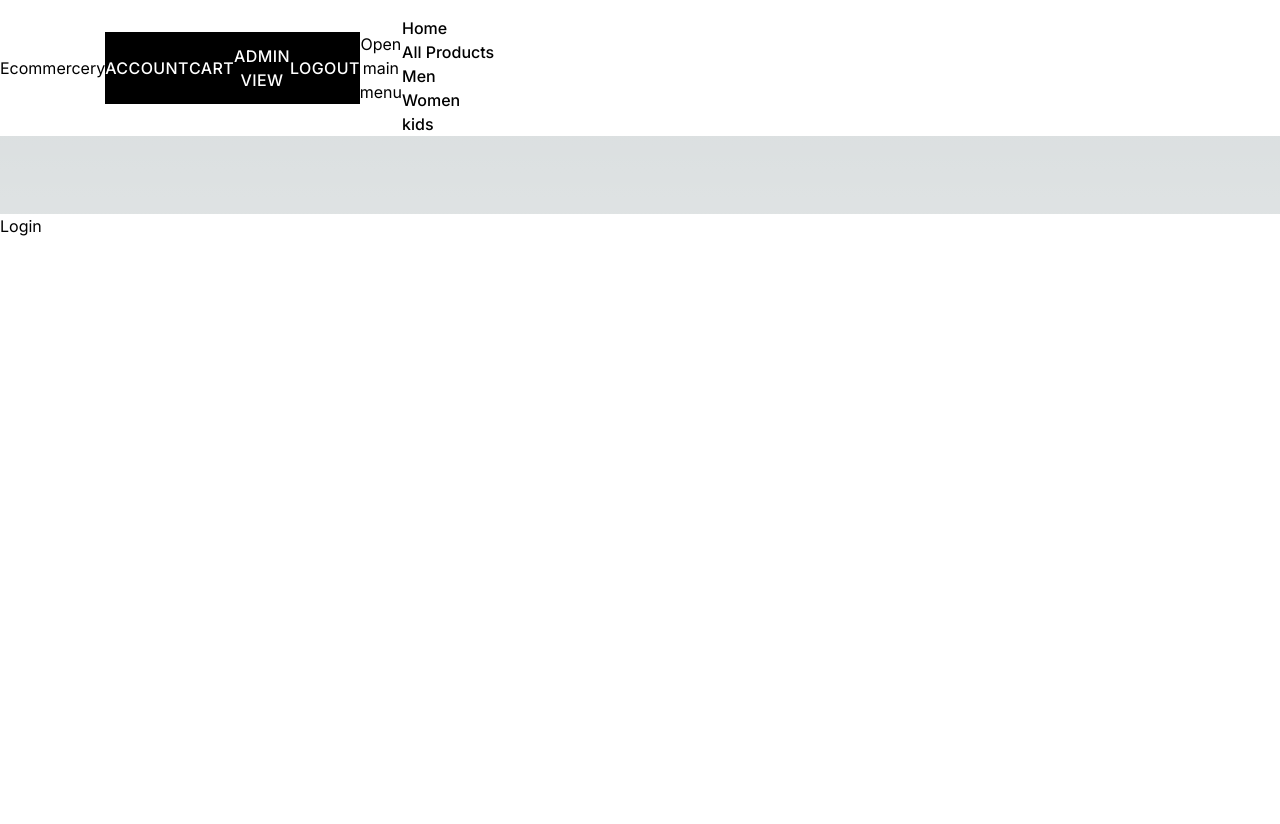
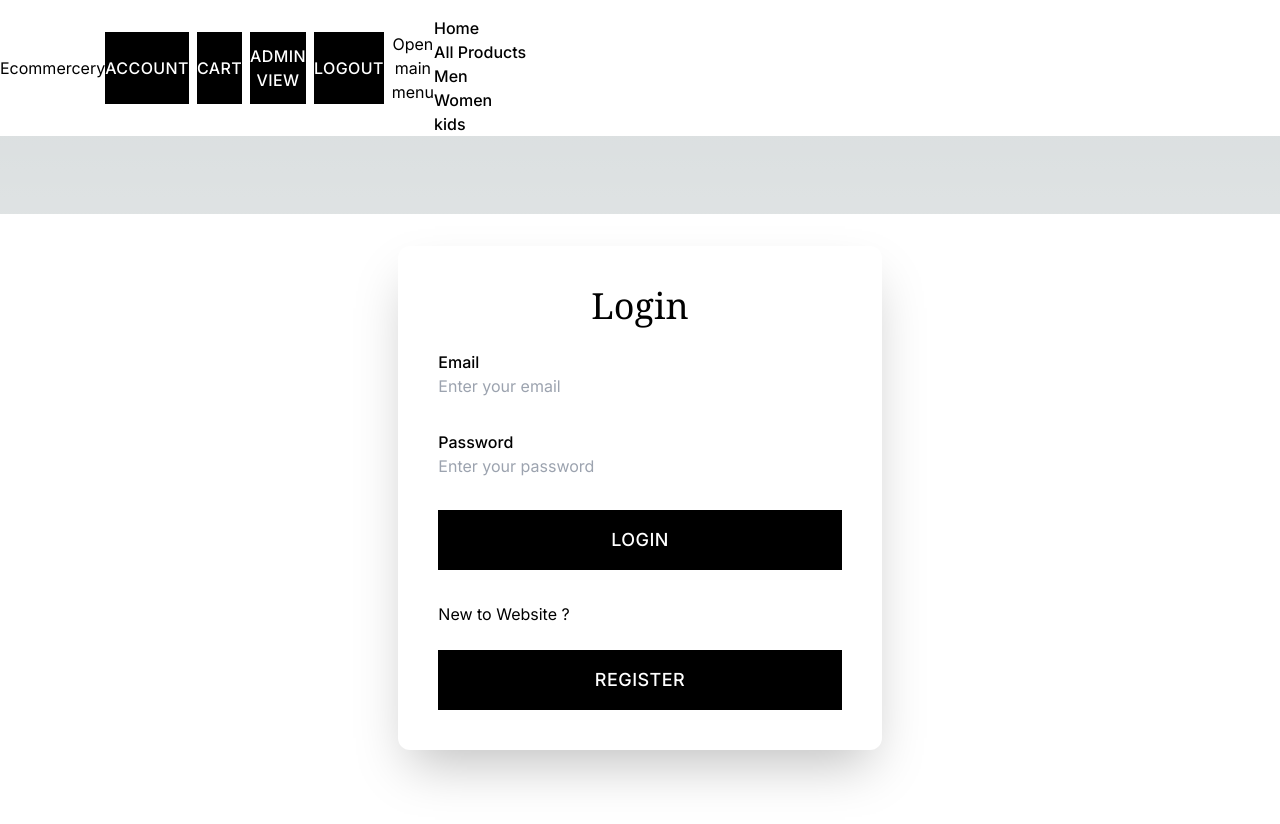
Before and after one commit to joswinshogi/E-commerce, a Next.js app in the folder ecommerce/: page /login in a window 1280 px wide. Shown: the top 824 px of the page. Built offline with nearby package versions, Linux system fonts and the light colour scheme.

Commit message:
login-page-completed

```diff
--- a/ecommerce/package.json
+++ b/ecommerce/package.json
@@ -18,8 +18,8 @@
     "jsonwebtoken": "^9.0.2",
     "mongoose": "^8.0.3",
     "next": "14.0.4",
-    "react": "^18",
-    "react-dom": "^18",
+    "react": "^18.2.0",
+    "react-dom": "^18.2.0",
     "react-toastify": "^9.1.3",
     "stripe": "^14.9.0"
   },
--- a/ecommerce/src/app/login/page.js
+++ b/ecommerce/src/app/login/page.js
@@ -2,15 +2,67 @@
 
 
 
+
+import InputComponent from '@/Components/FormElements/InputComponent'
+import { loginFormControls } from '@/utils'
+import { useRouter } from 'next/navigation'
 import React from 'react'
 
 const Login = () => {
+
+  const router = useRouter()
   return (
+
     <div className=' bg-white relative text-black'>
+      <div className=' flex flex-col items-center justify-between pt-0 pr-10 pb-0 pl-10 mt-8 mr-auto xl:px-5 lg:flex-row'>
+        <div className=' flex flex-col justify-center item-center w-full pr-10 pl-10 lg:flex-row'>
+          <div className=' w-full mt-10 mr-0 mb-0 ml-0 relative max-w-2xl lg:mt-0 lg:w-5/12'>
+            <div className=' flex flex-col items-center justify-start p-10 bg-white shadow-2xl rounded-xl relative z-10'>
+              <p className=' w-full text-4xl font-medium text-center font-serif'>
+                Login
 
-        Login
+              </p>
 
+
+              <div className=' w-full mt-6 mr-0 mb-0 ml-0 relative space-y-8'>
+                {
+                  loginFormControls.map(controlItems =>
+                    controlItems.componentType === 'input' ? (
+                      <InputComponent
+                        type={controlItems.type}
+                        placeholder={controlItems.placeholder}
+                        label={controlItems.label}
+                      />
+                    ) : null
+                  )
+                }
+                <button
+                  className=' mt-4 inline-flex w-full items-center justify-center bg-black px-6 py-4 text-lg text-white transition-all duration-200 ease-in-out focus:shadow font-medium uppercase tracking-wide'
+                >
+                  Login
+                </button>
+                <div className=' flex flex-col gap-2'>
+                  <p>New to Website ?</p>
+                  <button
+                    className=' mt-4 inline-flex w-full items-center justify-center bg-black px-6 py-4 text-lg text-white transition-all duration-200 ease-in-out focus:shadow font-medium uppercase tracking-wide'
+                    onClick={() => router.push('/register')}
+                  >
+                    Register
+                  </button>
+
+                </div>
+              </div>
+
+
+            </div>
+
+          </div>
+
+        </div>
+
+      </div>
     </div>
+
   )
 }
 
--- a/ecommerce/src/utils/index.js
+++ b/ecommerce/src/utils/index.js
@@ -79,3 +79,19 @@
     ],
   },
 ];
+export const loginFormControls = [
+  {
+    id: "email",
+    type: "email",
+    placeholder: "Enter your email",
+    label: "Email",
+    componentType: "input",
+  },
+  {
+    id: "password",
+    type: "password",
+    placeholder: "Enter your password",
+    label: "Password",
+    componentType: "input",
+  },
+];
```
Also changed, not shown: 1 other file (tests, documents, lock files or other folders).
